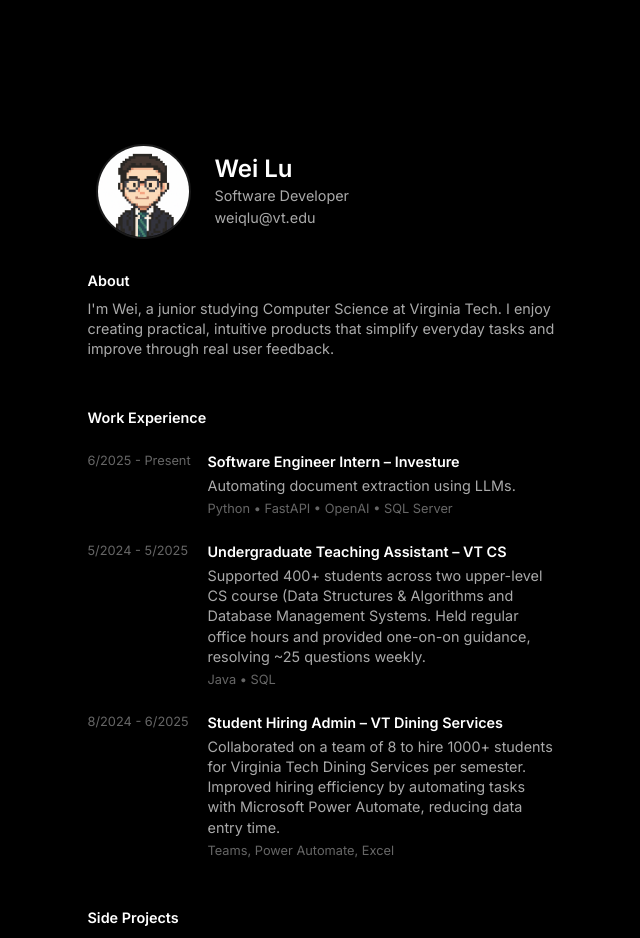
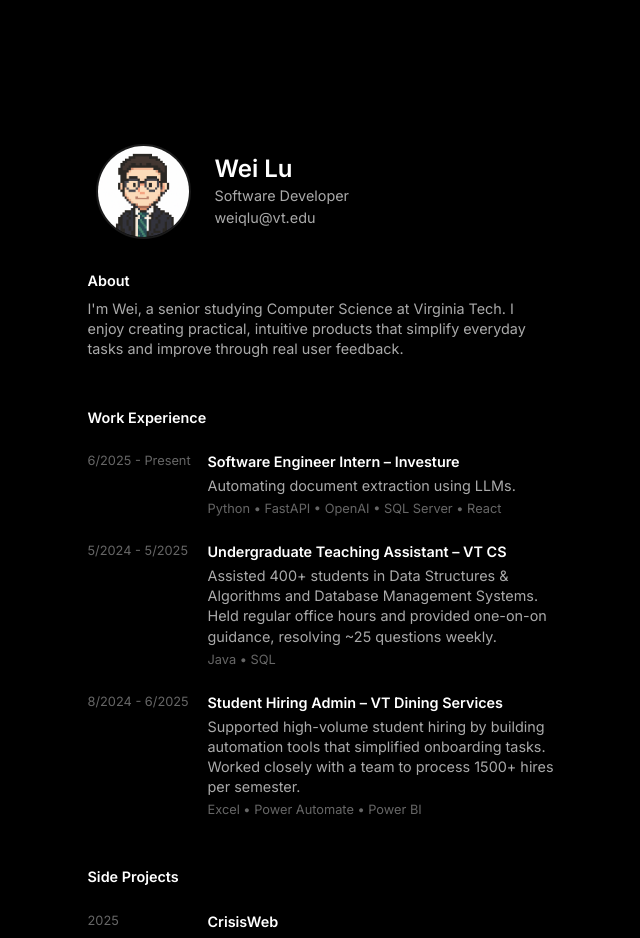
Before and after one commit to weiqlu/weiqlu-portfolio, a React (Vite) app in the folder client/: page / in a window 1280 px wide. Shown: the top 938 px of the page, without its empty margins (319-959 px from the left). Built offline with nearby package versions, Linux system fonts and the light colour scheme; some icons are missing.

Commit message:
updated about/experience

```diff
--- a/client/src/components/Experience.jsx
+++ b/client/src/components/Experience.jsx
@@ -8,7 +8,7 @@ const experiences = [
     title: "Software Engineer Intern – Investure",
     company: "",
     description: "Automating document extraction using LLMs.",
-    technologies: ["Python", "FastAPI", "OpenAI", "SQL Server"],
+    technologies: ["Python", "FastAPI", "OpenAI", "SQL Server", "React"],
     link: "https://www.investure.com/",
   },
   {
@@ -16,7 +16,7 @@ const experiences = [
     title: "Undergraduate Teaching Assistant – VT CS",
     company: "",
     description:
-      "Supported 400+ students across two upper-level CS course (Data Structures & Algorithms and Database Management Systems. Held regular office hours and provided one-on-on guidance, resolving ~25 questions weekly.",
+      "Assisted 400+ students in Data Structures & Algorithms and Database Management Systems. Held regular office hours and provided one-on-on guidance, resolving ~25 questions weekly.",
     technologies: ["Java", "SQL"],
     link: "https://cs.vt.edu/",
   },
@@ -25,8 +25,8 @@ const experiences = [
     title: "Student Hiring Admin – VT Dining Services",
     company: "",
     description:
-      "Collaborated on a team of 8 to hire 1000+ students for Virginia Tech Dining Services per semester. Improved hiring efficiency by automating tasks with Microsoft Power Automate, reducing data entry time.",
-    technologies: ["Teams, Power Automate, Excel"],
+      "Supported high-volume student hiring by building automation tools that simplified onboarding tasks. Worked closely with a team to process 1500+ hires per semester.",
+    technologies: ["Excel", "Power Automate", "Power BI"],
     link: "https://dining.vt.edu/",
   },
 ];
--- a/client/src/components/Profile.jsx
+++ b/client/src/components/Profile.jsx
@@ -81,7 +81,7 @@ const Profile = () => {
             </Typography>
             <Typography variant="body1">
               {
-                "I'm Wei, a junior studying Computer Science at Virginia Tech. I enjoy creating practical, intuitive products that simplify everyday tasks and improve through real user feedback."
+                "I'm Wei, a senior studying Computer Science at Virginia Tech. I enjoy creating practical, intuitive products that simplify everyday tasks and improve through real user feedback."
               }
             </Typography>
           </Box>
```
